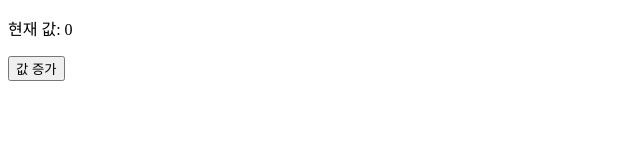
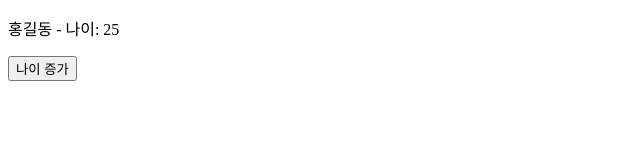
Before and after one commit to jeauk9060/tistory-blog, a Vue app in the folder vue/vue-base/: page / in a window 1280 px wide. Shown: the top 160 px of the page, without its empty margins (0-640 px from the left). Built offline with nearby package versions, Linux system fonts and the light colour scheme.

Commit message:
수정사항

```diff
--- a/vue/vue-base/src/App.vue
+++ b/vue/vue-base/src/App.vue
@@ -1,11 +1,12 @@
 <template>
   <div>
-    <ExampleRefReactive />
+    <ExampleRective />
   </div>
 </template>
 
 <script setup>
-import ExampleRefReactive from './components/refReactive/ExampleRefReactive.vue';
+import ExampleRective from './components/refReactive/ExampleRective.vue';
+
 </script>
 
 <style lang="scss" scoped></style>
--- /dev/null
+++ b/vue/vue-base/src/components/refReactive/ExampleRective.vue
@@ -0,0 +1,20 @@
+<template>
+  <div>
+    <p>{{ user.name }} - 나이: {{ user.age }}</p>
+    <button @click="updateAge">나이 증가</button>
+  </div>
+</template>
+
+
+<script setup>
+import { reactive } from 'vue';
+
+
+const user = reactive({ name: '홍길동', age: 25 });
+
+const updateAge = () => {
+  user.age++; // 객체의 값을 변경
+};
+
+
+</script>
```
Also changed, not shown: vue/vue-base/src/components/refReactive/ExampleRef.vue (added, +17 -0 lines).
